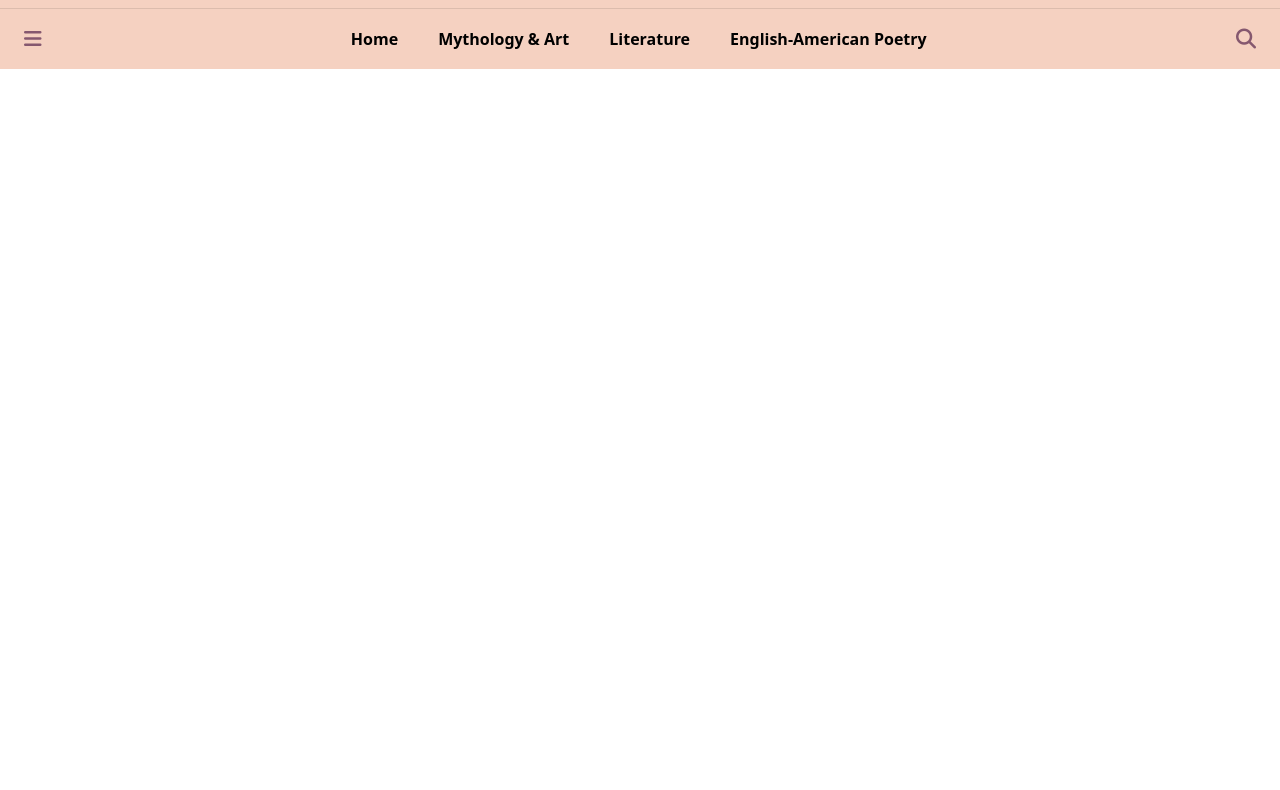
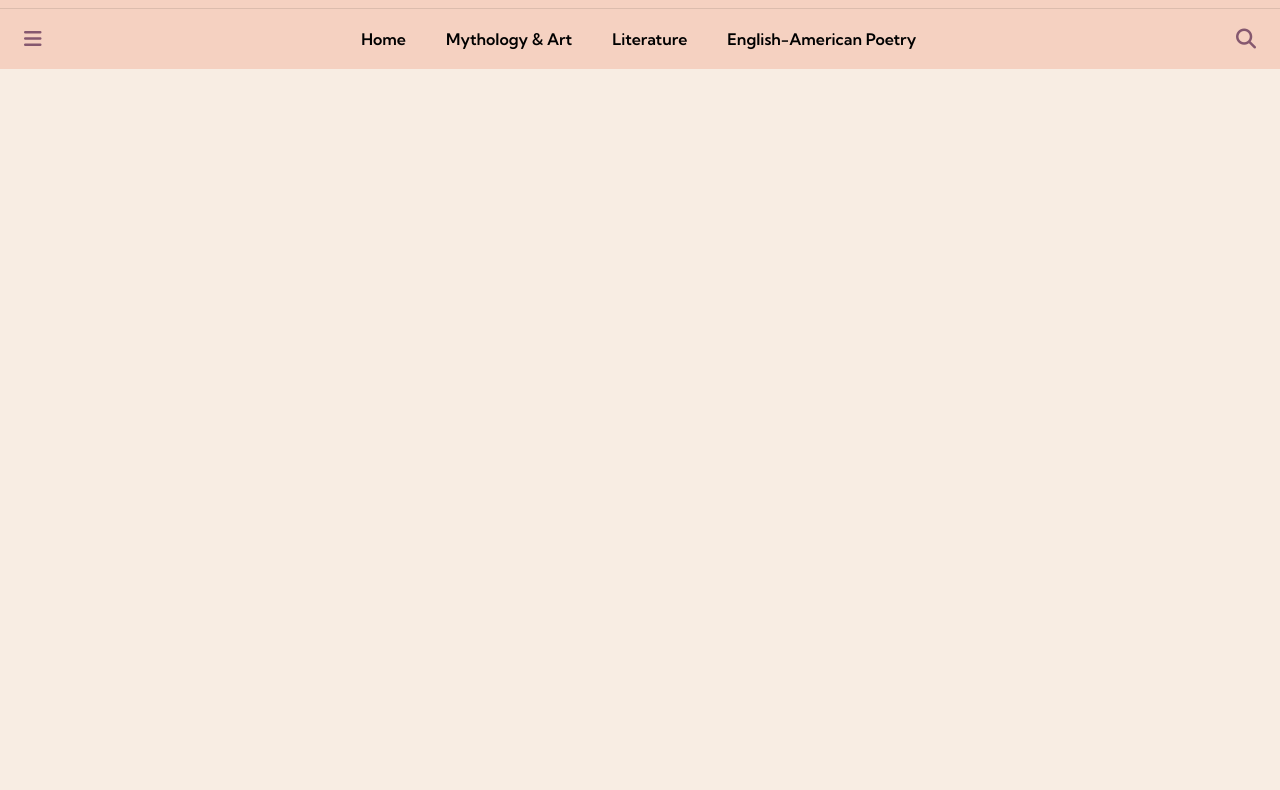
Before and after one commit to AbdullahKhan0800/deItSolutionsText, a plain HTML site: page index.html in a window 1280 px wide. Shown: the part 98-888 px from the top of the page. Drawn offline with nearby package versions, Linux system fonts and the light colour scheme; the site is published under a folder, as on GitHub Pages, so addresses that start at the root find nothing.

Commit message:
links and script path update

```diff
--- a/index.html
+++ b/index.html
@@ -5,7 +5,7 @@
     <meta charset="UTF-8">
     <meta name="viewport" content="width=device-width, initial-scale=1.0">
     <title>Document</title>
-    <link rel="stylesheet" href="/assets/style/style.css">
+    <link rel="stylesheet" href="./assets/style/style.css">
     <link rel="preconnect" href="https://fonts.googleapis.com">
     <link rel="preconnect" href="https://fonts.gstatic.com" crossorigin>
     <link href="https://fonts.googleapis.com/css2?family=Kumbh+Sans:wght@100..900&display=swap" rel="stylesheet">
@@ -98,7 +98,7 @@
             </section>
         </main>
     </div>
-    <script src="/assets/scripts/script.js">
+    <script src="./assets/scripts/script.js">
     </script>
 </body>
 
```
